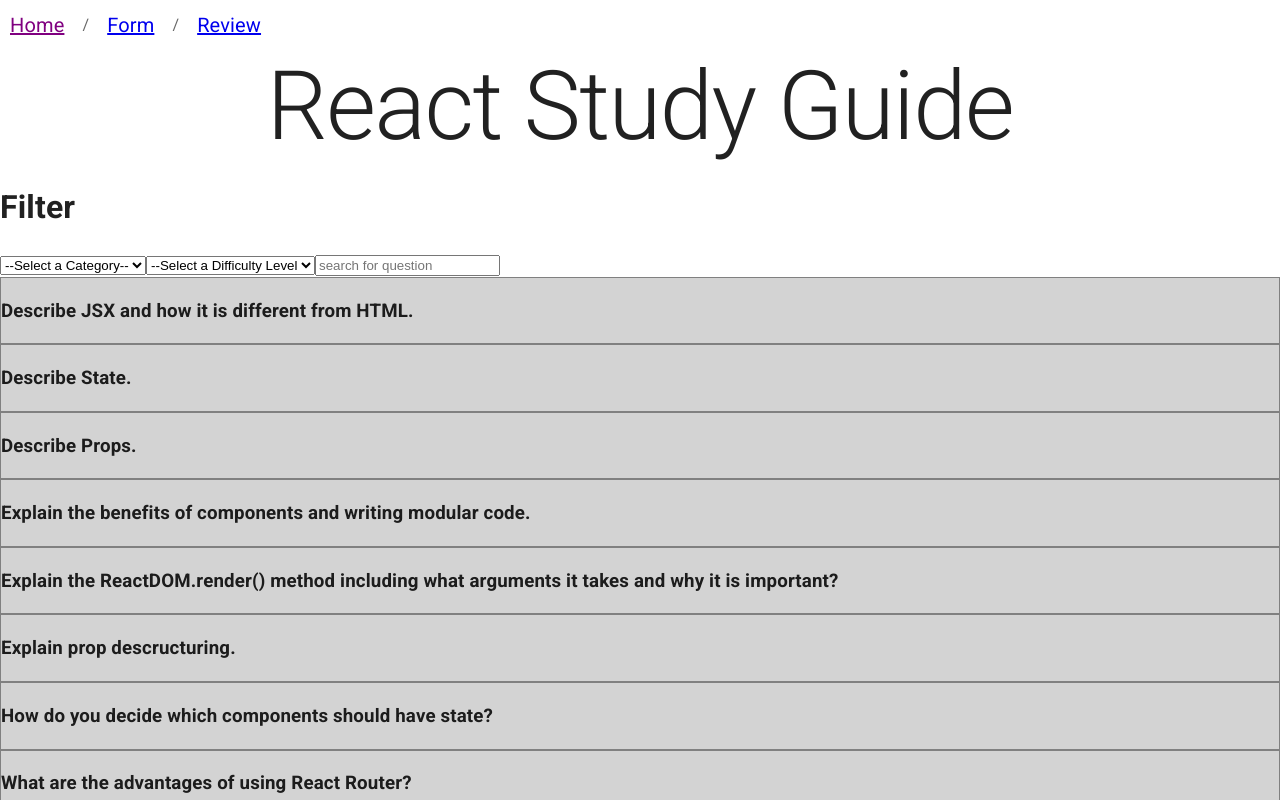
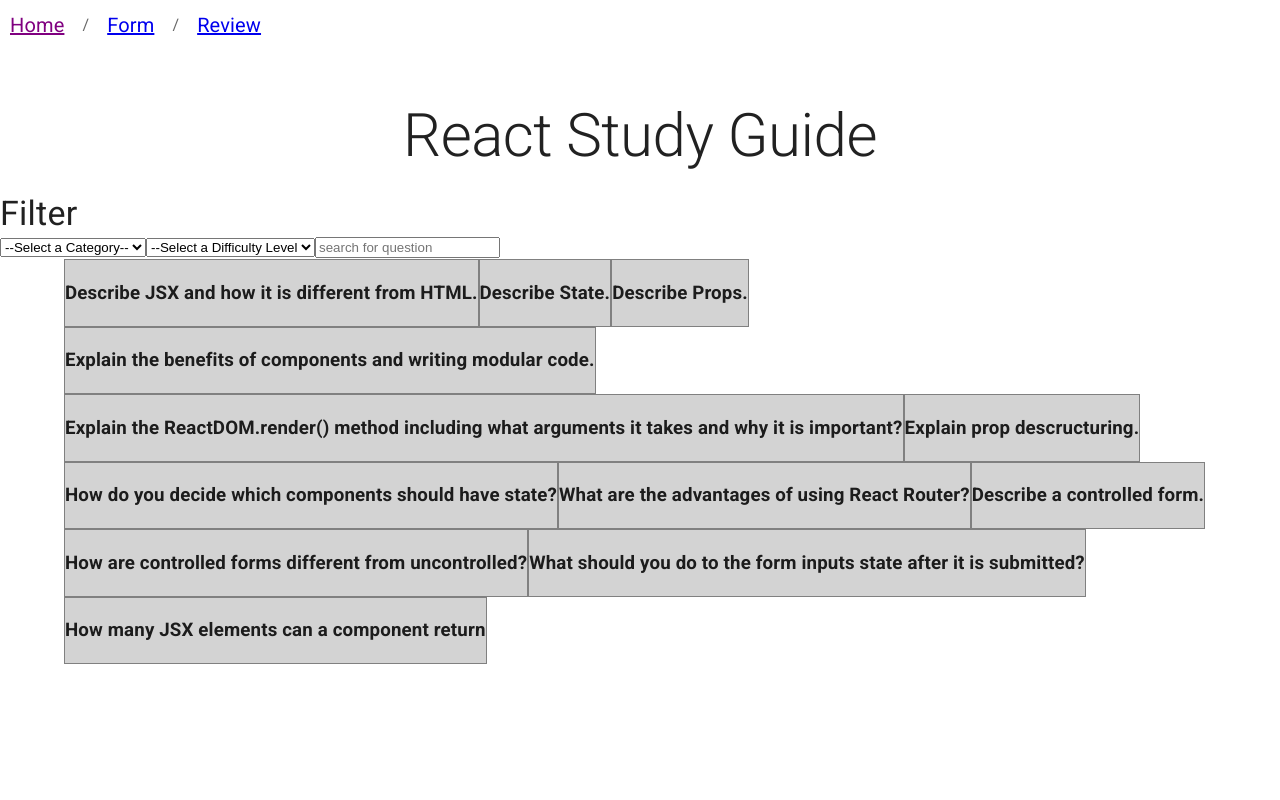
Before and after one commit to CooleyWC/project-phase-2, a React (Create React App) app in the folder my-app/: page / in a window 1280 px wide. Shown: the top 800 px of the page. Built offline with nearby package versions, Linux system fonts and the light colour scheme; data requests are answered from the project's data file.

Commit message:
adjusted styling in QuestionList

```diff
--- a/my-app/src/Filter.js
+++ b/my-app/src/Filter.js
@@ -1,3 +1,4 @@
+import { Typography } from '@mui/material';
 import React from 'react';
 
 
@@ -5,7 +6,7 @@
 
     return (
         <div>
-            <h1>Filter</h1>
+            <Typography variant='h4'>Filter</Typography>
             <label>
                 <select onChange={handleCategoryFilter} value={filteredQuestions}>
                     <option value='all'>--Select a Category--</option>
--- a/my-app/src/Header.js
+++ b/my-app/src/Header.js
@@ -6,7 +6,7 @@
     return (
         <div className='header'>
             <NavBar />
-            <Typography variant="h1">React Study Guide</Typography>
+            <Typography variant="h2" style={{marginTop: '50px'}} gutterBottom>React Study Guide</Typography>
         </div>
     );
 };
--- a/my-app/src/QuestionList.js
+++ b/my-app/src/QuestionList.js
@@ -2,8 +2,14 @@
 import { useOutletContext } from 'react-router-dom';
 import QuestionCard from './QuestionCard';
 import Filter from './Filter';
+import { Container} from '@mui/system';
+import Grid from '@mui/material/Grid';
+
+
 
 const QuestionList = () => {
+
+
     const {questionData, handleReviewClick} = useOutletContext();
     const [filteredQuestions, setFilteredQuestions] = useState('all');
     const [difficultyFilter, setDifficultyFilter] = useState('all')
@@ -65,7 +71,13 @@
             search={search}
             handleSearchChange={handleSearchChange}
             />
-            {questionListings}
+            <div>
+                <Container>
+                    <Grid container space={2} justify="center">
+                    {questionListings}
+                    </Grid>
+                </Container>
+            </div>
         </div>
     );
 };
```
Also changed, not shown: my-app/src/styles.js (added, +11 -0 lines).
